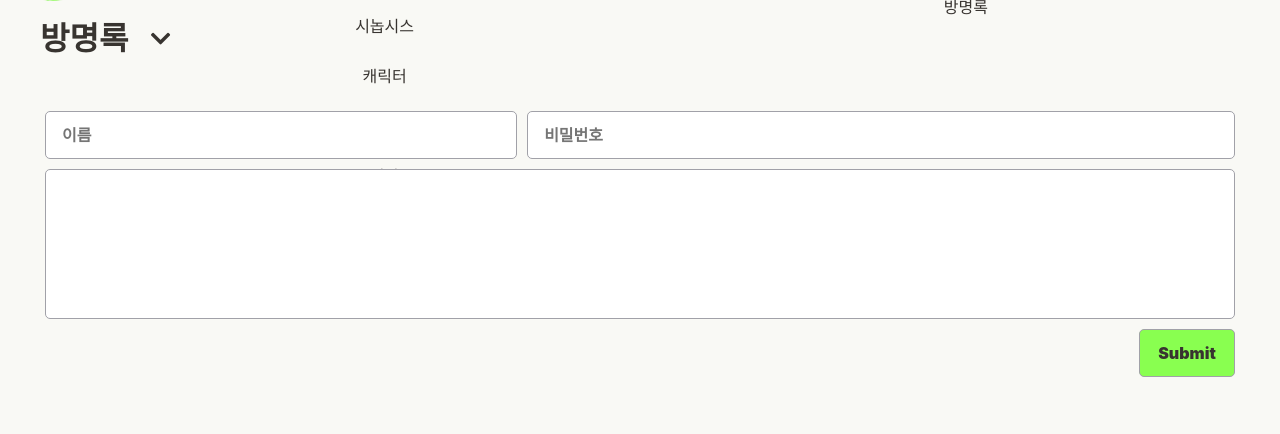
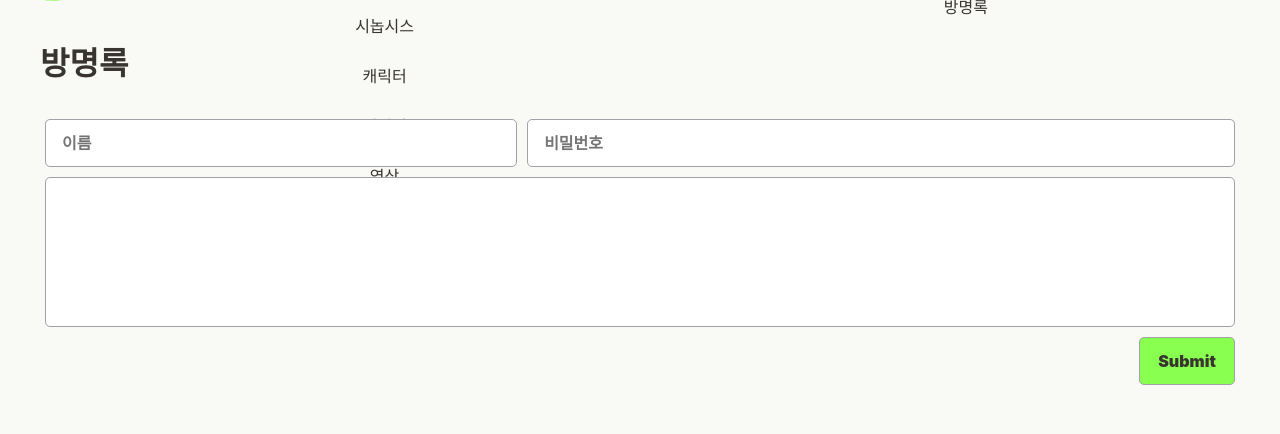
Before and after one commit to jihun-io/grnplnt, a Flask app: page /social/guestbook in a window 1280 px wide. Shown: the part 61-495 px from the top of the page. Run offline with Flask 3, Linux system fonts and the light colour scheme; data comes from the database, SQL or seed files in the repository; some libraries are stand-ins or nearby versions; some web fonts are replaced.

Commit message:
드롭다운 헤드라인 제거

```diff
--- a/templates/guestbook.html
+++ b/templates/guestbook.html
@@ -1,57 +1,12 @@
 {% extends 'layout.html' %}
 
 {% block content %}
-<!-- <div class="modal">
-    <div class="modal_body">
-        <p>모달 내용</p>
-    </div>
-</div> -->
 <div class="qna_wrapper">
-    <div class="dropdown_wrapper">
-        <div class="dropdown">
-            <div class="dropdown_row">
-                <h1><a class="dropdown_text" href="#" onclick="toggleDropdown()">방명록<i id="dropdown_icon" class="fas fa-chevron-down"></i></a></h1>
-            </div>
-            <ul id="dropdown_list" class="dropdown_list">
-                <!-- <li class="dropdown_list_item">방명록</li> -->
-                <li class="dropdown_list_item"><a href="./qna">질문 및 문의</a></li>
-            </ul>
-        </div>
+    <div class="title">
+        <h1>방명록</h1>
     </div>
 
     <script>
-        function toggleDropdown() {
-            var dropdownList = document.getElementById("dropdown_list");
-            var dropdownIcon = document.getElementById("dropdown_icon");
-            if (dropdownList.classList.contains("open")) {
-                dropdownList.classList.remove("open");
-                dropdownIcon.classList.remove("rotate");
-            } else {
-                dropdownList.classList.add("open");
-                dropdownIcon.classList.add("rotate");
-            }
-        }
-
-        function editDropdown(num) {
-            var dropdownList = document.getElementById("edit" + num);
-            if (dropdownList.classList.contains("open")) {
-                dropdownList.classList.remove("open");
-            } else {
-                dropdownList.classList.add("open");
-            }
-        }
-
-        function editPost(num, edit) {
-            var form = document.getElementById("editform" + num);
-            if (edit == 0) {
-                form.action="./guestbook/edit?id=" + num;
-            } else if (edit == 1) {
-                form.action="./guestbook/del?id=" + num;
-            } else {
-
-            }
-        }
-
     </script>
     <form id="write" method="post" action="./guestbook/submit" class="write_area">
         <div class="userinfo">
@@ -95,5 +50,28 @@
         {% endif %}
         {% endfor %}
     </div>
+    <script>
+
+        function editDropdown(num) {
+            var dropdownList = document.getElementById("edit" + num);
+            if (dropdownList.classList.contains("open")) {
+                dropdownList.classList.remove("open");
+            } else {
+                dropdownList.classList.add("open");
+            }
+        }
+
+        function editPost(num, edit) {
+            var form = document.getElementById("editform" + num);
+            if (edit == 0) {
+                form.action="./guestbook/edit?id=" + num;
+            } else if (edit == 1) {
+                form.action="./guestbook/del?id=" + num;
+            } else {
+
+            }
+        }
+
+    </script>
 </div>
 {% endblock %}
```
Also changed, not shown: templates/guestbook_modify.html (+11 -11 lines).
